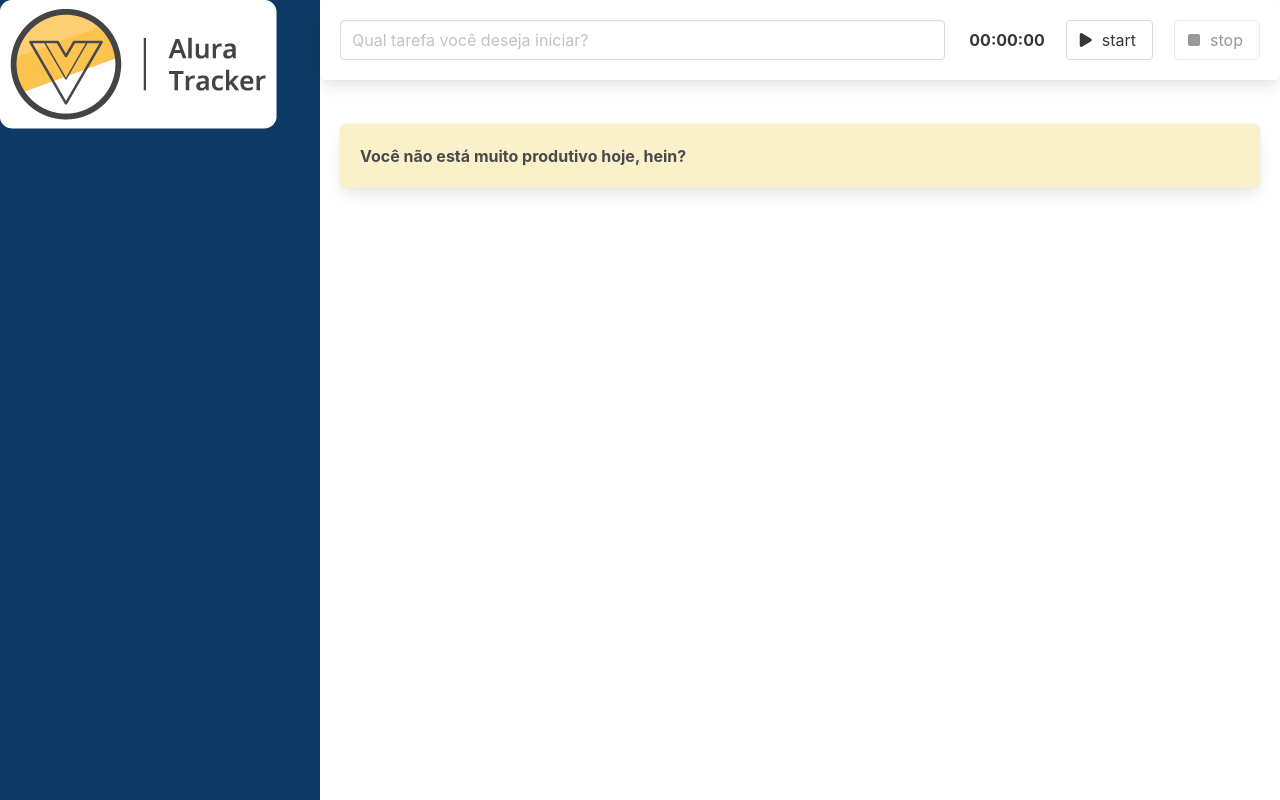
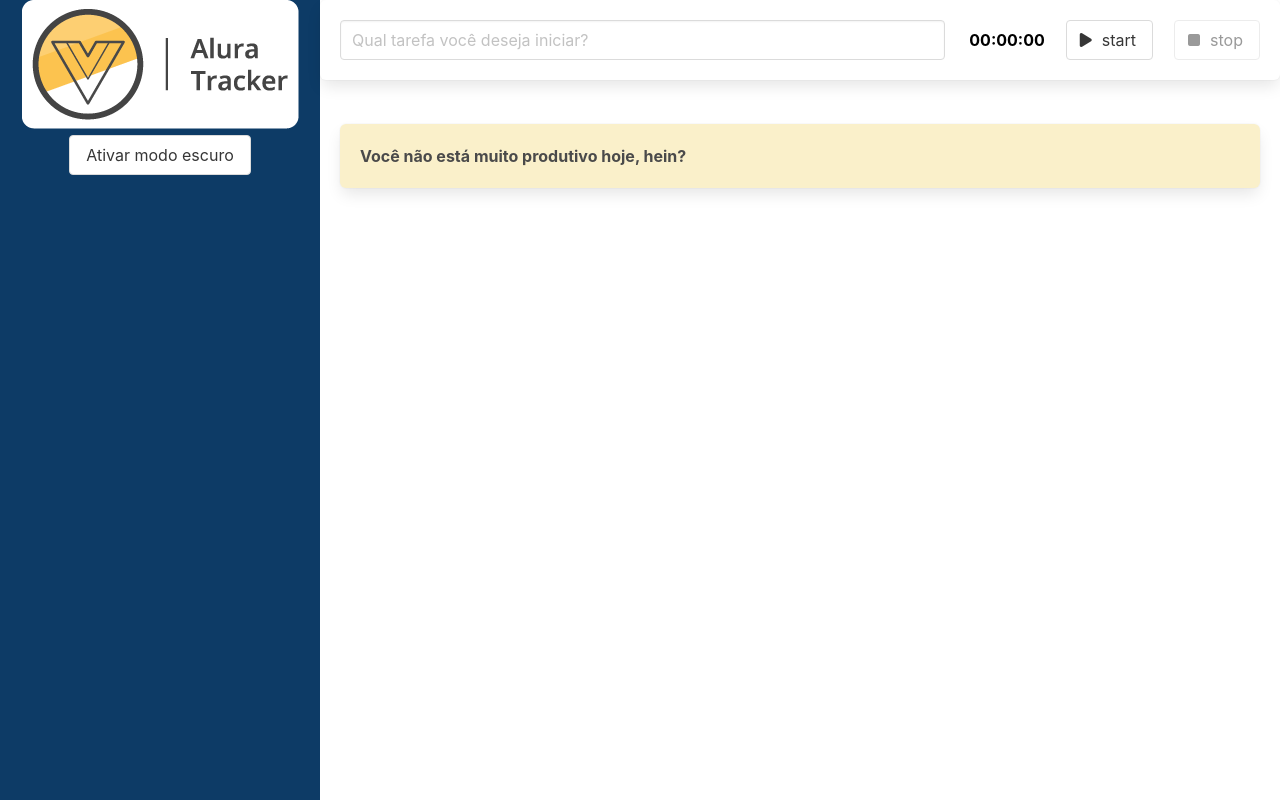
Before and after one commit to kkkaue/alura-tracker, a Vue app: page / in a window 1280 px wide. Built offline with nearby package versions, Linux system fonts and the light colour scheme.

Commit message:
Estilos e objetos

```diff
--- a/src/App.vue
+++ b/src/App.vue
@@ -16,12 +16,16 @@ export default defineComponent({
 },
   data() {
     return {
-      tarefas: [] as ITarefa[]
+      tarefas: [] as ITarefa[],
+      modoEscuroAtivo: false,
     }
   },
   methods: {
     adicionarTarefa(tarefa: ITarefa) {
       this.tarefas.push(tarefa)
+    },
+    alterarTema(modoEscuroAtivo: boolean) {
+      this.modoEscuroAtivo = modoEscuroAtivo
     }
   },
   computed: {
@@ -33,11 +37,11 @@ export default defineComponent({
 </script>
 
 <template>
-  <main class="columns is-gapless is-multiline">
+  <main :class="{ 'modo-escuro': modoEscuroAtivo }" class="columns is-gapless is-multiline">
     <div class="column is-one-quarter">
-      <BarraLateral />
+      <BarraLateral @temaAlterado="alterarTema" />
     </div>
-    <div class="column is-three-quarters">
+    <div class="column is-three-quarters conteudo">
       <Formulario @adicionarTarefa="adicionarTarefa" />
       <div class="lista">
         <Tarefa
@@ -57,4 +61,19 @@ export default defineComponent({
 .lista {
   padding: 1.25rem;
 }
+
+main {
+  --bg-primario: #fff;
+  --texto-primario: #000;
+}
+
+main.modo-escuro {
+  --bg-primario: #2b2d42;
+  --texto-primario: #ddd;
+}
+
+.conteudo {
+  background: var(--bg-primario);
+  color: var(--texto-primario);
+}
 </style>
--- a/src/components/BarraLateral.vue
+++ b/src/components/BarraLateral.vue
@@ -2,7 +2,26 @@
 import { defineComponent } from 'vue'
 
 export default defineComponent({
-  name: 'BarraLateral'
+  name: 'BarraLateral',
+  data() {
+    return {
+      temaEscuroAtivo: false
+    }
+  },
+  computed: {
+    textoBotao(): string {
+      return this.temaEscuroAtivo ? 'Ativar modo claro' : 'Ativar modo escuro'
+    }
+  },
+  methods: {
+    alterarTema() {
+      this.temaEscuroAtivo = !this.temaEscuroAtivo
+      this.$emit('temaAlterado', this.temaEscuroAtivo)
+    }
+  },
+  emits: [
+    'temaAlterado'
+  ]
 })
 </script>
 
@@ -11,6 +30,9 @@ export default defineComponent({
     <h1>
       <img src="..\assets\images\logo.png" alt="">
     </h1>
+    <button class="button" @click="alterarTema">
+      {{ textoBotao }}
+    </button>
   </header>
 </template>
 
@@ -19,6 +41,7 @@ export default defineComponent({
     background: #0d3b66;
     width: 100%;
     height: 100vh;
+    text-align: center;
   }
   @media only screen and (max-width: 768px) {
     header {
--- a/src/components/Cronometro.vue
+++ b/src/components/Cronometro.vue
@@ -19,8 +19,14 @@ export default defineComponent({
 
 <template>
   <section>
-    <strong>
+    <strong class="display">
       {{ tempoDecorrido }}
     </strong>
   </section>
 </template>
+
+<style scoped>
+.display {
+  color: var(--texto-primario);
+}
+</style>
--- a/src/components/Formulario.vue
+++ b/src/components/Formulario.vue
@@ -26,7 +26,7 @@ export default defineComponent({
 </script>
 
 <template>
-  <div class="box">
+  <div class="box formulario">
     <div class="columns">
       <div
         class="column is-8"
@@ -46,3 +46,10 @@ export default defineComponent({
     </div>
   </div>
 </template>
+
+<style>
+.formulario {
+  color: var(--texto-primario);
+  background: var(--bg-primario);
+}
+</style>
```
